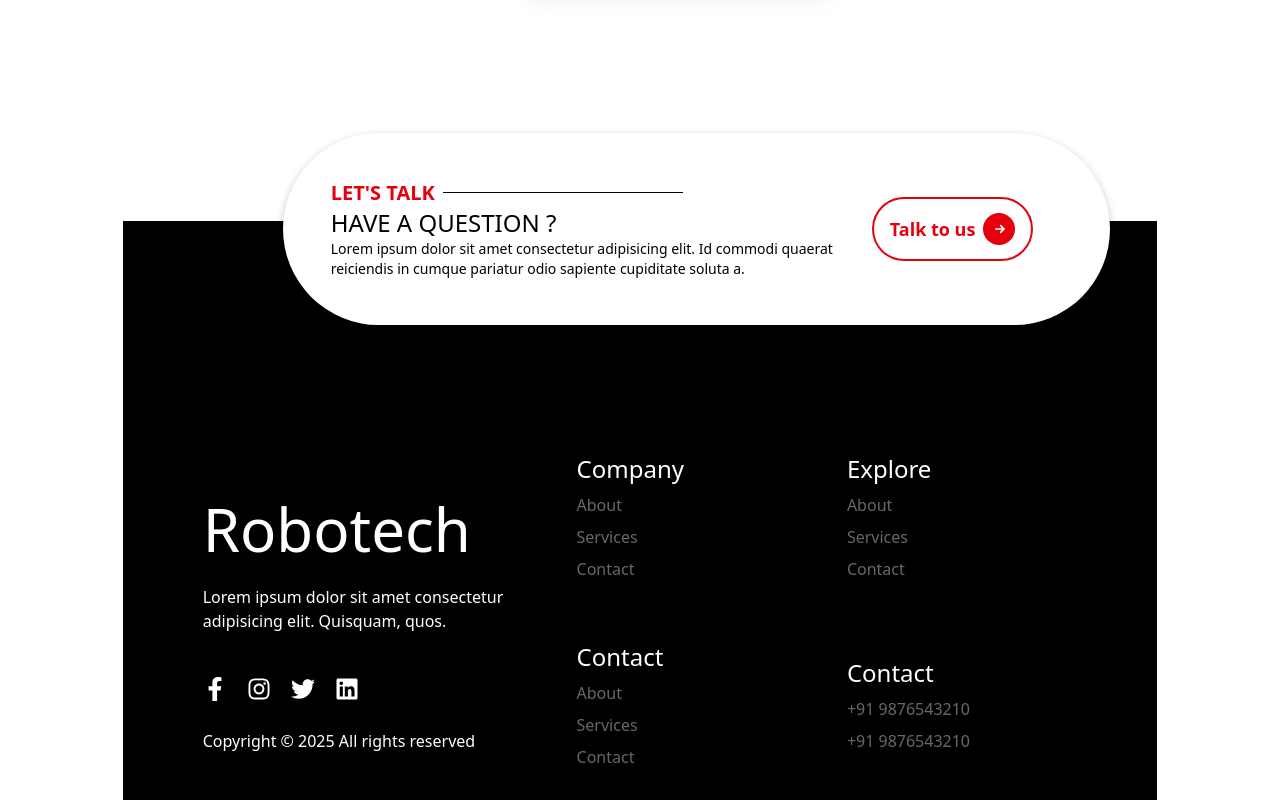
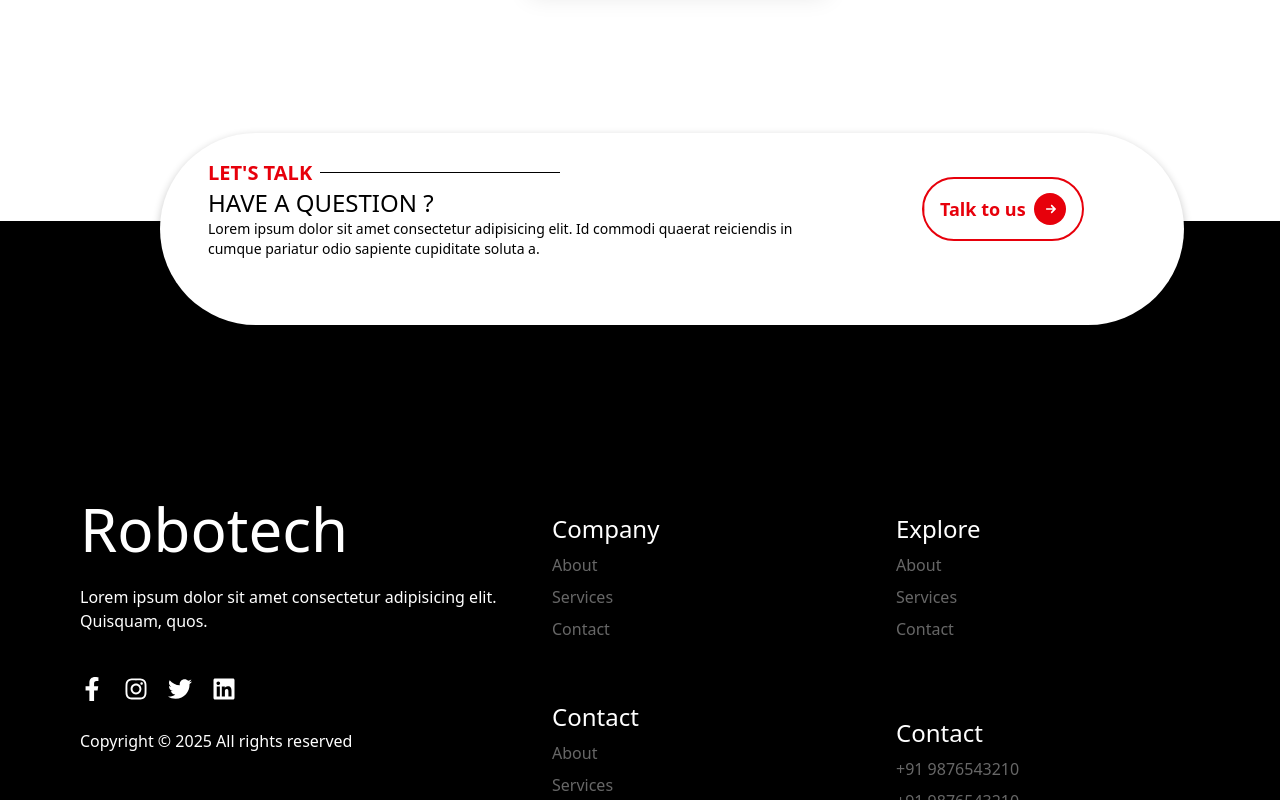
Before and after one commit to AbhimanyuSaxena1/techrobo, a React (Vite) app: page / in a window 1280 px wide. Shown: the part 10360-11160 px from the top of the page. Built offline with nearby package versions, Linux system fonts and the light colour scheme.

Commit message:
responsiveness done

```diff
--- a/src/App.jsx
+++ b/src/App.jsx
@@ -11,7 +11,7 @@ import WhyUs from './Components/WhyUs.jsx'
 import Footer from './Components/Footer.jsx'
 const App = () => {
   return (
-    <div className='min-h-screen relative '>
+    <div className='min-h-screen relative -mb-10 '>
       <div className="top overflow-hidden">
       <NavbarDemo className='w-full' />
       <HeroSection />
--- a/src/Components/Footer.jsx
+++ b/src/Components/Footer.jsx
@@ -5,8 +5,8 @@ import { TiMessage, TiArrowRight } from 'react-icons/ti'
 
 const Footer = () => {
   return (
-    <div className='max-w-screen-3xl relative flex flex-row gap-10 items-center justify-between px-20 mx-auto mt-70 min-h-screen bg-black -mb-10 flex flex-row'>
-    <div className="left text-white flex flex-col items-start justify-center w-[40%] ">
+    <div className='max-w-screen-2xl relative flex  flex-col md:flex-row gap-10  items-center justify-between px-20   mt-70 min-h-screen bg-black  '>
+    <div className="left md:mt-0 mt-80 text-white flex flex-col items-start justify-center md:w-[40%] w-full ">
     <div className="logo w-full flex flex-row items-center justify-start bg-black h-[10vh]">
         {/* <img src={""} alt="logo" />
          */}
@@ -25,8 +25,8 @@ const Footer = () => {
     </div>
     <h1>Copyright © 2025 All rights reserved</h1>
     </div>
-     <div className="right w-[60%] h-[50%] items-center justify-center grid grid-cols-2 grid-rows-2 gap-10 bg-black">
-              <div className="company col-span-1 row-span-1 flex flex-col items-start justify-start gap-2">
+     <div className="right md:w-[60%] w-full md:h-[50%] h-auto items-center justify-center grid grid-cols-2 grid-rows-2 md:gap-10 gap-10 pb-20 md:-mb-50 bg-black">
+              <div className="company col-span-1 row-span-1 flex flex-col  items-start justify-start gap-2">
                 <h1 className='text-2xl text-white font-medium'>Company</h1>
                 <ul className='flex flex-col items-start justify-start gap-2'>
                     <Link to="/about"><li className='text-md font-normal hover:text-red-500 transition-colors duration-300 cursor-pointer'>About</li></Link>
@@ -58,10 +58,10 @@ const Footer = () => {
                     </ul>
                 </div>
      </div>
-     <div className="absolute -top-22 rounded-full left-0  md:w-[80%] w-full !mx-40 md:h-[24vh] h-[10vh] flex flex-row px-12 items-center justify-start bg-white" style={{boxShadow:"rgba(0, 0, 0, 0.24) 0px 3px 8px"}}>
+     <div className="absolute md:-top-22 -top-10 rounded-b-md pb-10 md:rounded-full md:left-0 left-0  md:w-[80%] w-[100%] md:!mx-40 md:h-[24vh] h-auto flex md:flex-row gap-10 flex-col px-12 items-center justify-start bg-white z-100" style={{boxShadow:"rgba(0, 0, 0, 0.24) 0px 3px 8px"}}>
      <div className="left md:w-[70%] w-full h-full flex flex-col items-start justify-center">
      <div className="letsTalk   flex flex-row items-center justify-start w-auto">
-            <h1 className="text-xl font-semibold text-red-600 whitespace-nowrap">
+            <h1 className="md:text-xl text-lg font-semibold text-red-600 whitespace-nowrap">
 LET'S TALK            </h1>
             <div className="line w-[15rem] h-[1px] bg-black ml-2"></div>
           </div>
@@ -69,13 +69,13 @@ LET'S TALK            </h1>
           <p className='md:text-md text-sm text-black font-normal'>Lorem ipsum dolor sit amet consectetur adipisicing elit. Id commodi quaerat reiciendis in cumque pariatur odio sapiente cupiditate soluta a.</p>
 
      </div>
-     <div className="right w-[30%] h-full flex flex-col items-center justify-center">
+     <div className="right md:w-[30%] w-full h-full flex flex-col items-center justify-center">
     <Link to="/">
     <div className="btn relative overflow-hidden w-auto gap-2 hover:bg-red-600 transition-all duration-300 rounded-full border-2 border-red-600 h-[4rem] flex flex-row items-center justify-between px-4 cursor-pointer group">
-                            <h1 className="text-lg z-10 font-semibold text-red-600 whitespace-nowrap group-hover:text-white transition-all duration-300">
+                            <h1 className="md:text-lg text-md z-10 font-semibold text-red-600 whitespace-nowrap group-hover:text-white transition-all duration-300">
 Talk to us                            </h1>
                             <div className="icon z-10 w-[2rem] h-[2rem] flex items-center justify-center  rounded-full bg-red-600 transition-all duration-300 group-hover:scale-110">
-                                <TiArrowRight className="text-white text-xl group-hover:-rotate-45  transition-all duration-500" />
+                                <TiArrowRight className="md:text-xl text-lg text-white group-hover:-rotate-45  transition-all duration-500" />
                             </div>
                             <div className="cover absolute rounded-full transition-all duration-500 translate-x-[-100%] group-hover:translate-x-0 z-0 top-0 left-0 w-full h-full bg-red-600"></div>
                         </div>
```
